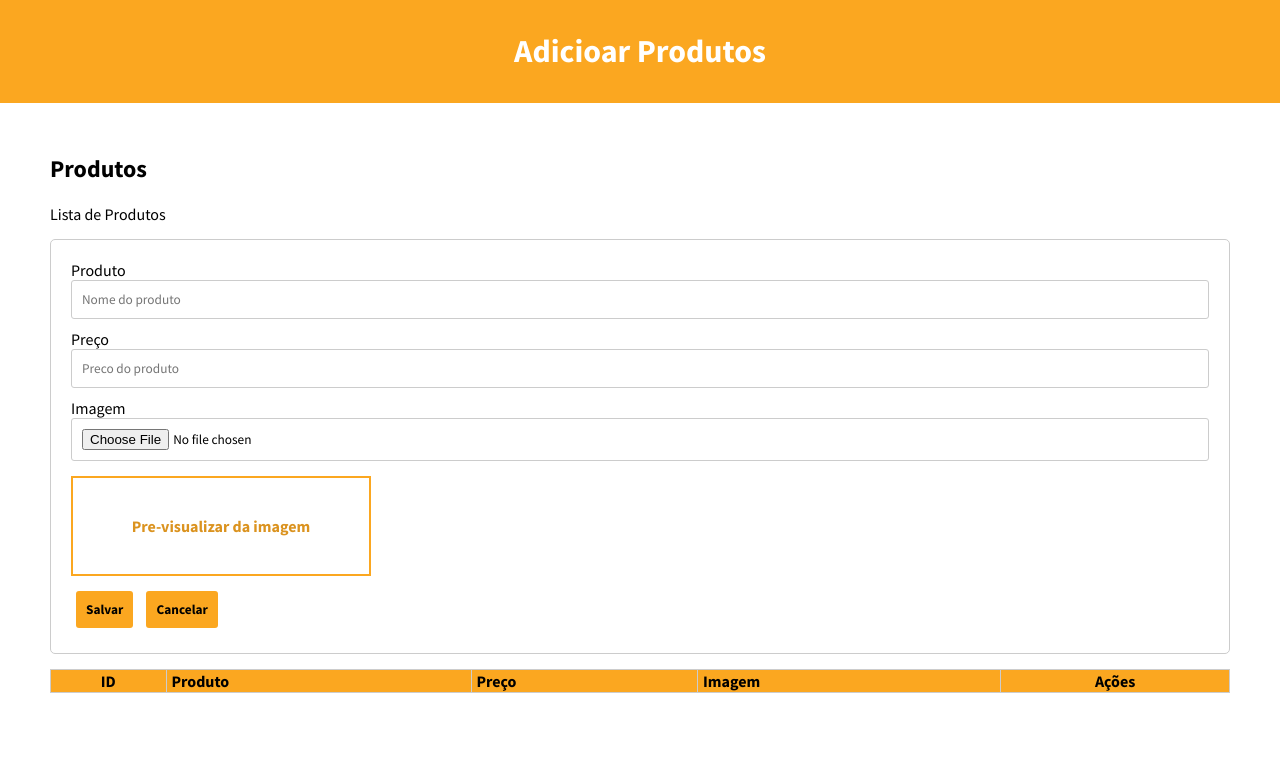
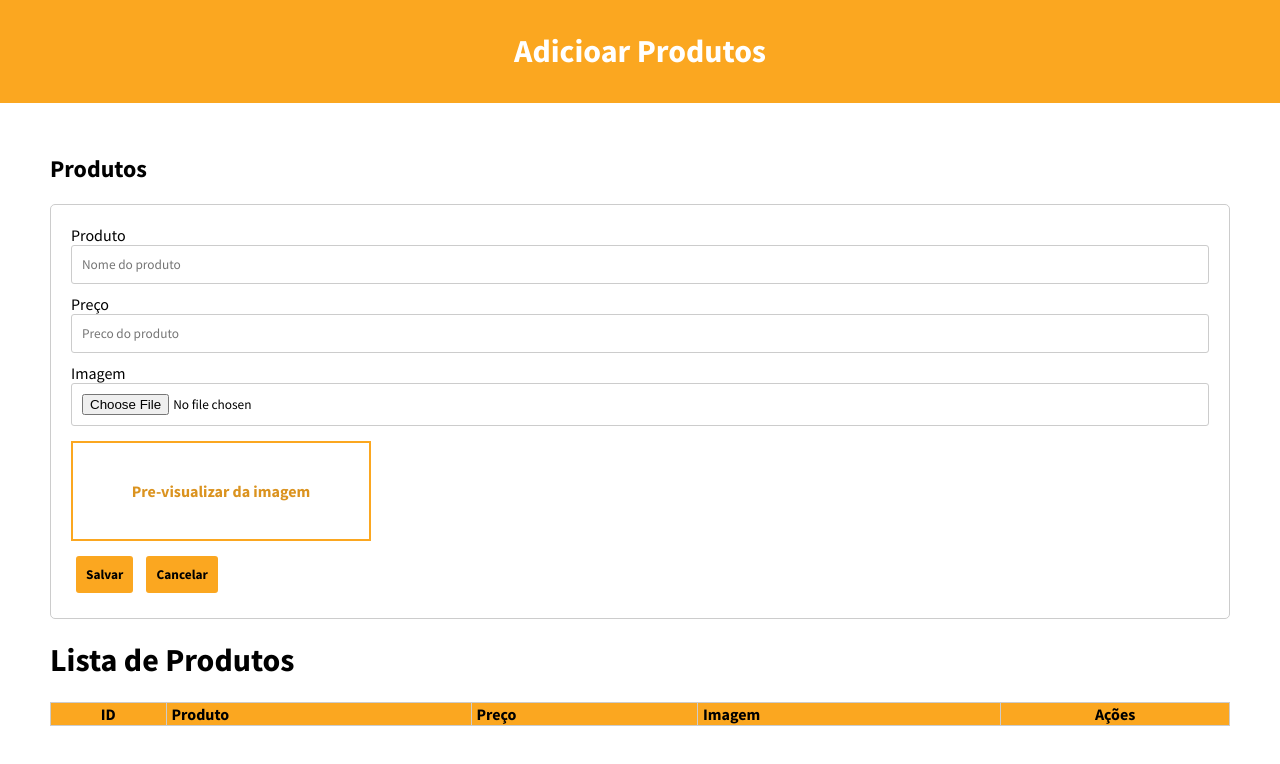
Before and after one commit to Davi-Lv/Registro_De_Produtos, a plain HTML site: page index.html in a window 1280 px wide. Drawn offline with Linux system fonts and the light colour scheme.

Commit message:
preço corrigido

```diff
--- a/index.html
+++ b/index.html
@@ -20,7 +20,6 @@
   <main class='main'>
     <div class="tittle">
       <h2>Produtos</h2>
-      <span>Lista de Produtos</span>
     </div>
 
     <div class="card">
@@ -76,6 +75,10 @@
       <button class='botton' onclick="produto.cancelar()">Cancelar</button>
     </div>
 
+    <div class="tittle">
+      <h1>Lista de Produtos</h1>
+    </div>
+
     <div class="content">
       <table border="1">
         <thead>
--- a/js/script.js
+++ b/js/script.js
@@ -64,7 +64,7 @@ class Produto {
         for (let i = 0; i < this.arrayProdutos.length; i++) {
             if(this.arrayProdutos[i].id == id){
                 this.arrayProdutos[i].nomeProduto = produto.nomeProduto;
-                this.arrayProdutos[i].preco = produto.precoProduto;
+                this.arrayProdutos[i].precoProduto = produto.precoProduto;
             }
         }
     }
@@ -127,7 +127,7 @@ class Produto {
 
     deletar(id) {
 
-        if(confirm('Deseja Deletar o produto com ID '+ id)){
+        if(confirm('Deseja Deletar o produto com ID ' + id)){
             let tbody = document.getElementById('tbody');
 
             for(let i = 0; i < this.arrayProdutos.length; i++) {
@@ -137,8 +137,6 @@ class Produto {
                 }
             }
         }
-
     }
-
 }
 var produto = new Produto();
```
